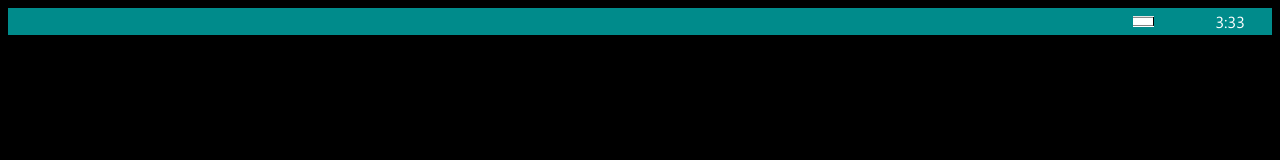
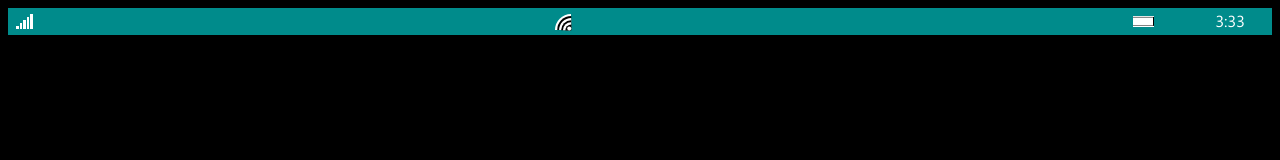
Before and after one commit to god-s-perfect-idiot/VirtOS, a Svelte app in the folder client/: page / in a window 1280 px wide. Shown: the top 160 px of the page. Built offline with nearby package versions, Linux system fonts and the light colour scheme.

Commit message:
-added network bars - added wifi bars -aligned clock

```diff
--- a/client/src/Components/widgets/StatusBar.svelte
+++ b/client/src/Components/widgets/StatusBar.svelte
@@ -1,6 +1,8 @@
 <script>
     import Clock from '../../services/Clock.svelte'
     import Battery from '../../services/Battery.svelte'
+    import Network from '../../services/Network.svelte'
+    import WiFi from '../../services/WiFi.svelte'
 </script>
 
 <style>
@@ -32,11 +34,15 @@
 
 <table class='status-bar'>
     <tr>
+        <td>
+            <Network/>
+        </td>
         <td></td>
         <td></td>
         <td></td>
-        <td></td>
-        <td></td>
+        <td>
+            <WiFi/>
+        </td>
         <td></td>
         <td></td>
         <td></td>
--- a/client/src/services/Clock.svelte
+++ b/client/src/services/Clock.svelte
@@ -15,8 +15,14 @@
 	});
 </script>
 
+<style>
+    .time {
+        margin: auto;
+        transform: translate(0%, -5%);
+    }
+</style>
 
-<div>
+<div class='time'>
     <span>
         {_time}
     </span>
--- /dev/null
+++ b/client/src/services/Network.svelte
@@ -0,0 +1,45 @@
+
+<style>
+   #signal-strength {
+    height: 15px;
+    list-style: none;
+    overflow: hidden;
+    margin: 0;
+    padding-left: 5px;
+    }
+    #signal-strength li {
+    display: inline-block;
+    width: 2.5px;
+    float: left;
+    height: 100%;
+    margin-right: 1px;
+    }
+    #signal-strength li.pretty-strong {
+    padding-top: 0px;
+    }
+    #signal-strength li.strong {
+    padding-top: 3px;
+    }
+    #signal-strength li.weak {
+    padding-top: 6px;
+    }
+    #signal-strength li.very-weak {
+    padding-top: 9px;
+    }
+    #signal-strength li.dead {
+    padding-top: 12px;
+    }
+    #signal-strength li div {
+    height: 100%;
+    background: white;
+    }
+
+</style>
+
+<ul id="signal-strength">
+    <li class="dead"><div></div></li>
+    <li class="very-weak"><div></div></li>
+    <li class="weak"><div></div></li>
+    <li class="strong"><div></div></li>
+    <li class="pretty-strong"><div></div></li>
+</ul>
--- /dev/null
+++ b/client/src/services/WiFi.svelte
@@ -0,0 +1,79 @@
+<style>
+    .wifi-1{
+        width: 16px;
+        height: 16px;
+        background: white;
+        border-radius: 16px 0 0 0;
+        -moz-border-radius: 16px 0 0 0;
+        -webkit-border-radius: 16px 0 0 0;
+    }
+    .wifi-2{
+        transform: translate(16%,14%);
+        width: 14px;
+        height: 14px;
+        background: black;
+        border-radius: 14px 0 0 0;
+        -moz-border-radius: 14px 0 0 0;
+        -webkit-border-radius: 14px 0 0 0;
+    }
+    .wifi-3{
+        transform: translate(16%,16%);
+        width: 12px;
+        height: 12px;
+        background: white;
+        border-radius: 12px 0 0 0;
+        -moz-border-radius: 12px 0 0 0;
+        -webkit-border-radius: 12px 0 0 0;
+    }
+    .wifi-4{
+        transform: translate(19%,24%);
+        width: 10px;
+        height: 10px;
+        background: black;
+        border-radius: 10px 0 0 0;
+        -moz-border-radius: 10px 0 0 0;
+        -webkit-border-radius: 10px 0 0 0;
+    }
+    .wifi-5{
+        transform: translate(24%,24%);
+        width: 8px;
+        height: 8px;
+        background: white;
+        border-radius: 8px 0 0 0;
+        -moz-border-radius: 8px 0 0 0;
+        -webkit-border-radius: 8px 0 0 0;
+    }
+    .wifi-6{
+        transform: translate(38%,38%);
+        width: 6px;
+        height: 6px;
+        background: black;
+        border-radius: 6px 0 0 0;
+        -moz-border-radius: 6px 0 0 0;
+        -webkit-border-radius: 6px 0 0 0;
+    }
+    .wifi-7{
+        transform: translate(50%,50%);
+        width: 4px;
+        height: 4px;
+        border-radius: 4px 4px 4px 4px;
+        background: white;
+    }
+
+</style>
+
+<div class='wifi-1'>
+    <div class='wifi-2'>
+        <div class='wifi-3'>
+            <div class='wifi-4'>
+                <div class='wifi-5'>
+                    <div class='wifi-6'>
+                        <div class='wifi-7'>
+
+                        </div>
+                    </div>
+                </div>
+            </div>
+        </div>
+    </div>
+</div>
```
